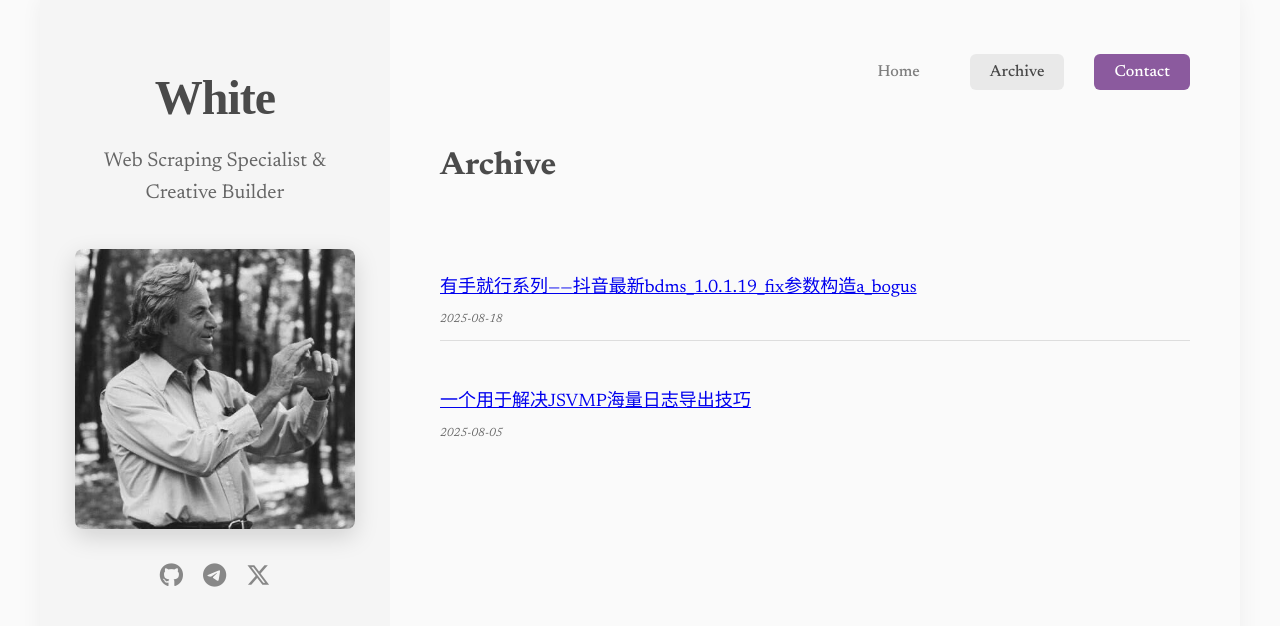
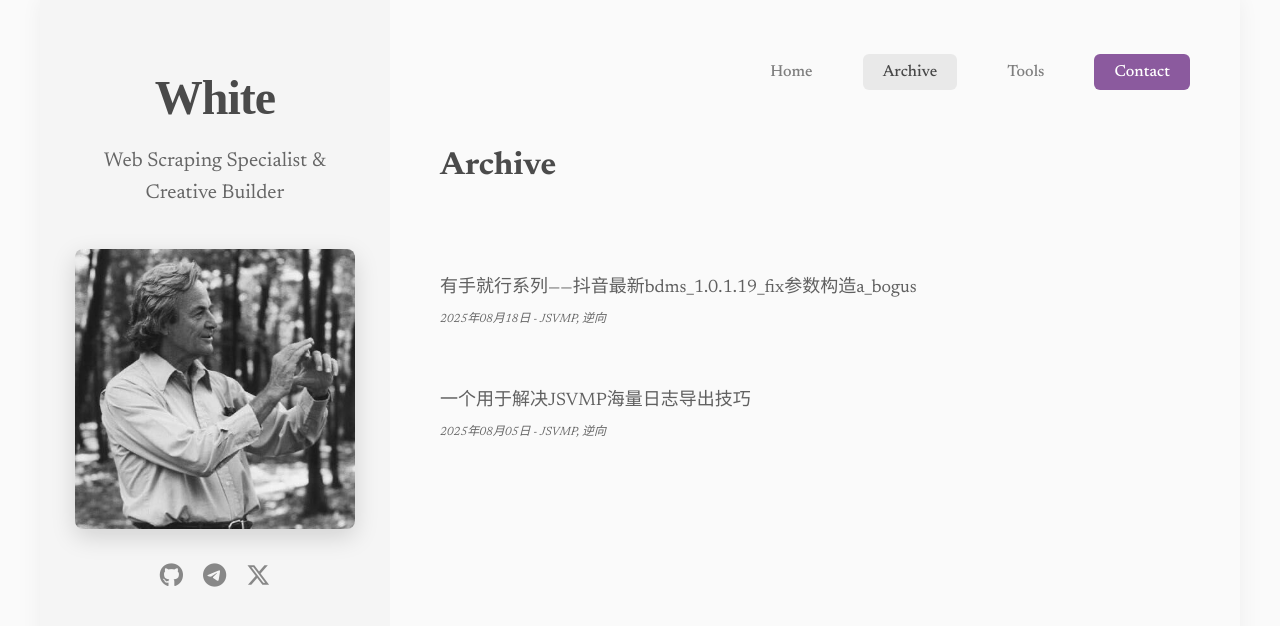
Before and after one commit to haloowhite/blog, a Jekyll site: the page built from archive.md, in a window 1280 px wide. Shown: the top 626 px of the page. Built offline with Jekyll 4.4.1, drawn with Linux system fonts in a browser that asks for light colours; some web fonts are replaced.

Commit message:
feat: add new tools tab.

```diff
--- a/_layouts/default.html
+++ b/_layouts/default.html
@@ -123,6 +123,12 @@
                     >
                 </li>
                 <li>
+                    <a href="{{ '/tools/' | relative_url }}"
+                       {% if page.url=="/tools/" %}class="active" {% endif %}
+                    >Tools</a
+                    >
+                </li>
+                <li>
                     <a class="active" href="https://t.me/haloowhite">Contact</a>
                 </li>
             </ul>
--- a/archive.md
+++ b/archive.md
@@ -4,16 +4,23 @@ title: Archive
 permalink: /archive/
 ---
 
-<div class="featured-articles">
+<div class="featured-articles archive-page">
   <div class="article-list">
     {% for post in site.posts %}
-      <div class="article-item archive">
+    <a href="{{ post.url | relative_url }}" class="article-link">
+      <article class="article-item archive">
         <h3 class="article-title">
-          <a href="{{ post.url | relative_url }}">{{ post.title }}</a>
-          <span class="arrow-icon"></span>
+          {{ post.title }}
         </h3>
-        <p class="article-meta">{{ post.date | date: "%Y-%m-%d" }}</p>
-      </div>
+        <div class="article-meta">
+          {{ post.date | date: "%Y年%m月%d日" }}
+          {% if post.categories %}
+          - {{ post.categories | join: ", " }}
+          {% endif %}
+        </div>
+        <div class="arrow-icon"></div>
+      </article>
+    </a>
     {% endfor %}
   </div>
 </div>
--- a/assets/css/main.scss
+++ b/assets/css/main.scss
@@ -120,6 +120,10 @@ $border-color: #ddd;
 $icon-gray: #888;
 $icon-black: #000;
 
+
+:root {
+  text-autospace: normal;
+}
 
 * {
   margin: 0;
```
Also changed, not shown: index.html (+18 -0 lines), tools.md (added, +21 -0 lines), Gemfile.lock, 8 other files.
